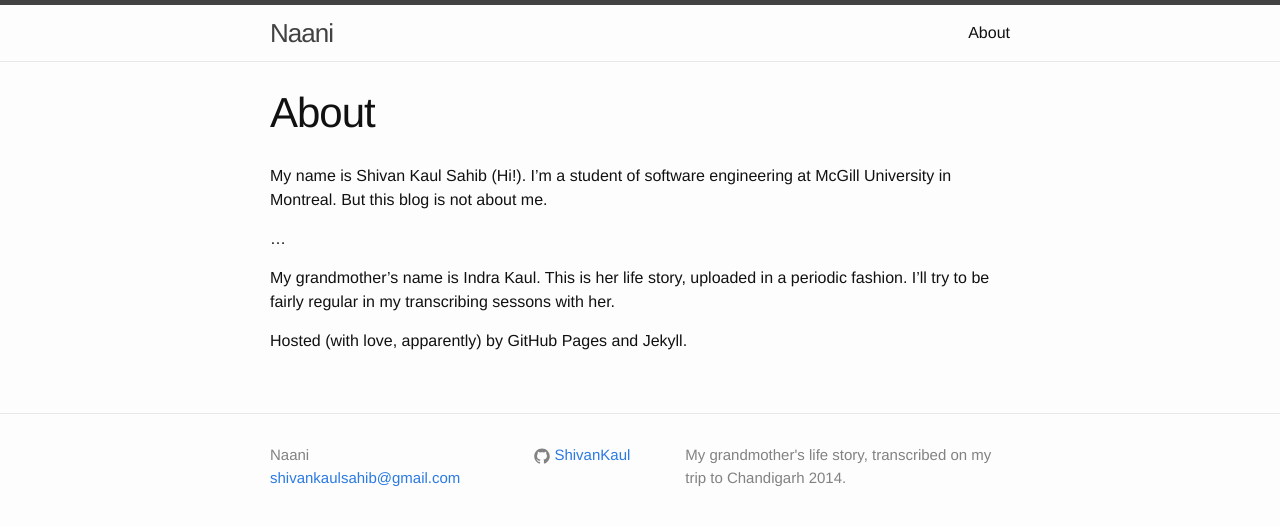
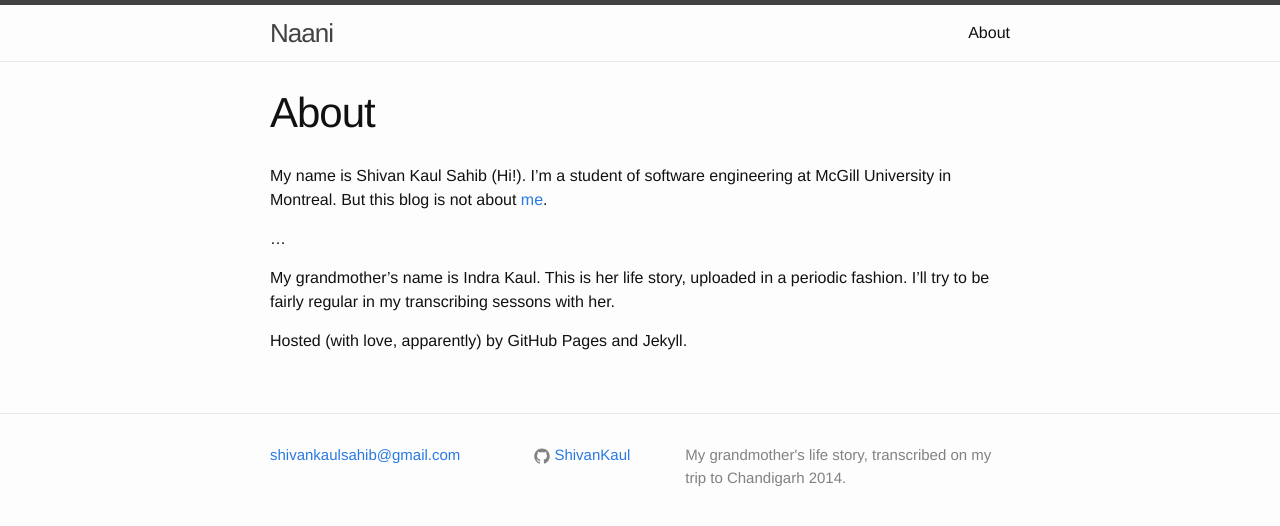
Before and after one commit to ShivanKaul/Naani, a Jekyll site: the page built from about.md, in a window 1280 px wide. Shown: the top 526 px of the page. Built offline with Jekyll 4.4.1, drawn with Linux system fonts in a browser that asks for light colours; part of the change alters nothing that is shown.

Commit message:
Removed name of blog from footer and added link to myself in about.

```diff
--- a/_includes/footer.html
+++ b/_includes/footer.html
@@ -5,7 +5,6 @@
     <div class="footer-col-wrapper">
       <div class="footer-col  footer-col-1">
         <ul class="contact-list">
-          <li>{{ site.title }}</li>
           <li><a href="mailto:{{ site.email }}">{{ site.email }}</a></li>
         </ul>
       </div>
--- a/about.md
+++ b/about.md
@@ -3,7 +3,7 @@ layout: page
 title: About
 permalink: /about/
 ---
-My name is Shivan Kaul Sahib (Hi!). I'm a student of software engineering at McGill University in Montreal. But this blog is not about me.
+My name is Shivan Kaul Sahib (Hi!). I'm a student of software engineering at McGill University in Montreal. But this blog is not about [me](http://shivankaulsahib.me).
 
 ...
 
```
